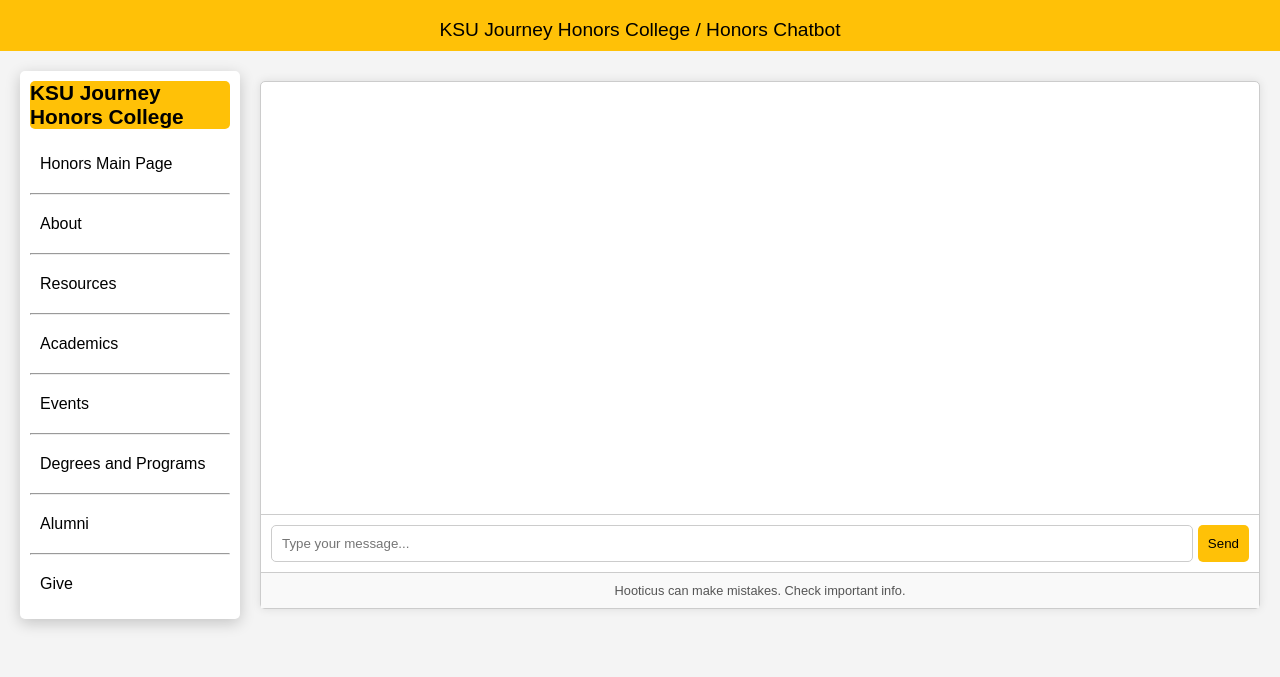
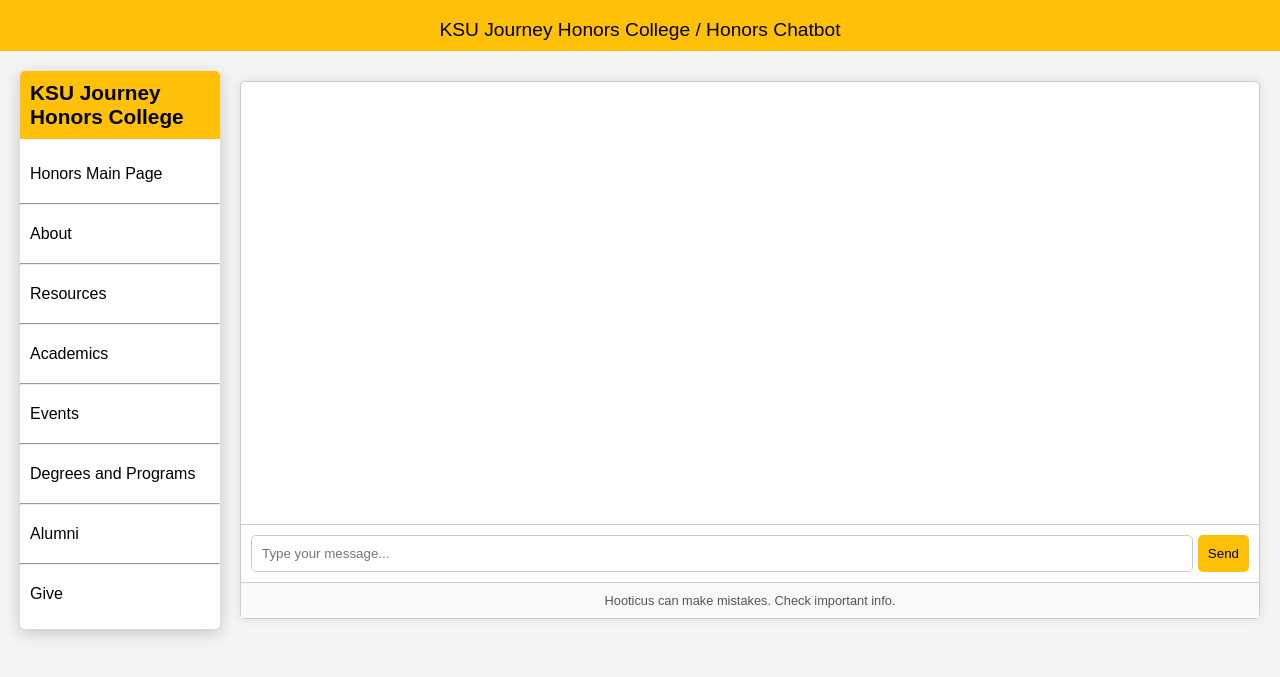
Before and after one commit to danielleahenry/honors_chatbot, a website: page index.html in a window 1280 px wide. Shown: the part 71-748 px from the top of the page. Drawn offline with Linux system fonts and the light colour scheme.

Commit message:
updated style.css

```diff
--- a/style.css
+++ b/style.css
@@ -26,7 +26,7 @@
 .sidebar {
     width: 200px; /* fixed width for the sidebar */
     background-color: #ffffff; /* set sidebar background color to white */
-    padding: 10px 10px 0 10px; /* top right bottom left */
+    padding: 0; /* remove padding to avoid extra space */
     position: sticky; /* make the sidebar sticky */
     top: 0; /* stick to the top */
     box-shadow: 0 4px 15px rgba(0, 0, 0, 0.2); /* shadow for sidebar */
@@ -37,12 +37,14 @@
 
 .sidebar-title {
     font-weight: bold; /* bold title */
-    border-radius: 5px; /* round corners */
-    background-color: #FFC107;
+    border-radius: 5px 5px 0 0; /* round top corners */
+    background-color: #FFC107; /* light gold background for the title */
     font-size: 1.3em; /* larger font size for the title */
-    margin-bottom: 10px; /* space below the title */
+    margin: 0; /* remove margin */
+    padding: 10px; /* add padding for better spacing */
     color: black; /* text color for the title */
 }
+
 
 .sidebar-links {
     list-style-type: none; /* remove bullet points */
```
